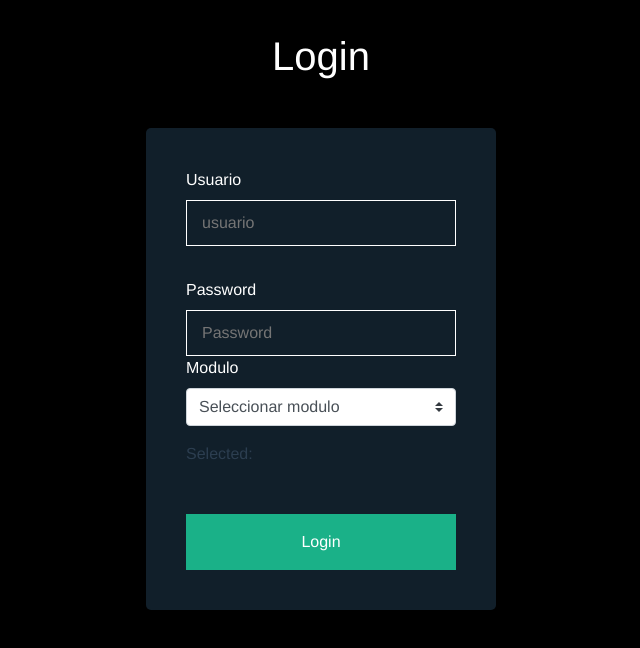
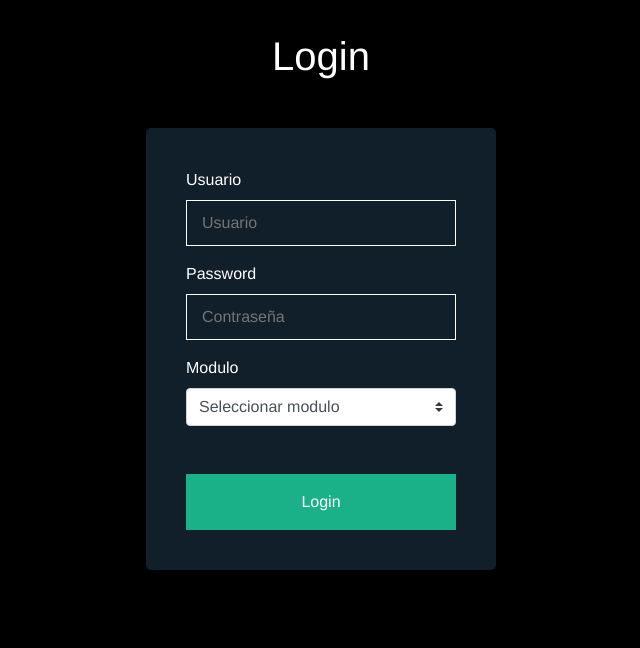
Before and after one commit to Samplezt/front-single-signon, a Vue app: page / in a window 1280 px wide. Shown: the top 648 px of the page, without its empty margins (319-959 px from the left). Built offline with nearby package versions, Linux system fonts and the light colour scheme.

Commit message:
ajustes error

```diff
--- a/src/views/Login.vue
+++ b/src/views/Login.vue
@@ -10,7 +10,7 @@
         class="form-input"
         id="username"
         required
-        placeholder="usuario"
+        placeholder="Usuario"
       >
       <label class="form-label" for="#password">Password</label>
       <input
@@ -19,13 +19,12 @@
         class="form-input"
         type="password"
         id="password"
-        placeholder="Password"
+        placeholder="Contraseña"
       >
-      <div>
+      <div class="selector">
         <label class="form-label" for="#selector">Modulo</label>
         <b-form-select class="select-options" v-model="selected" :options="options"></b-form-select>
         <input type="hidden" name="tenant" class="form-control" :value="selected">
-        <div class="mt-3">Selected: <strong>{{ selected }}</strong></div>
       </div>
       <p v-if="error" class="error">Has introducido mal el email o la contraseña.</p>
       <input class="form-submit" type="submit" value="Login">
@@ -92,7 +91,7 @@ export default {
   box-shadow: 0 4px 10px 4px rgba(0, 0, 0, 0.3);
 }
 .form-label {
-  margin-top: 2rem;
+  margin-top: 1rem;
   color: white;
   margin-bottom: 0.5rem;
   &:first-of-type {
@@ -122,6 +121,11 @@ export default {
     background: #0b9185;
   }
 }
+
+.selector {
+  margin-top: 1rem;
+}
+
 .error {
   margin: 1rem 0 0;
   color: #fd0000;
--- a/src/views/LoginError.vue
+++ b/src/views/LoginError.vue
@@ -3,11 +3,11 @@
         <div class="row">
             <div class="center-block">
                 <div class="error-block">
-                     <p><b>Oops! Alo fue mal</b></p>
+                     <p><b>Ocurrio un error al ingresar al sistema, intente nuevamente.</b></p>
                      <p>Error: {{$route.query.ERROR}}</p>
                     <li>
                     <router-link to="/">
-                        <b-button variant="outline-info" class="mb-2">
+                        <b-button variant="outline-info" class="mb-2 error-color">
                             <b-icon icon="power" aria-hidden="true"></b-icon> Login
                         </b-button>
                     </router-link>
@@ -19,6 +19,12 @@
 </template>
 
 <style lang="scss" scoped>
+    .error-color:hover {
+        background-color: #1ab188;
+    }
+    .error-color{
+        color: white;
+    }
     ul {
     margin: 0;
     padding: 0;
```
